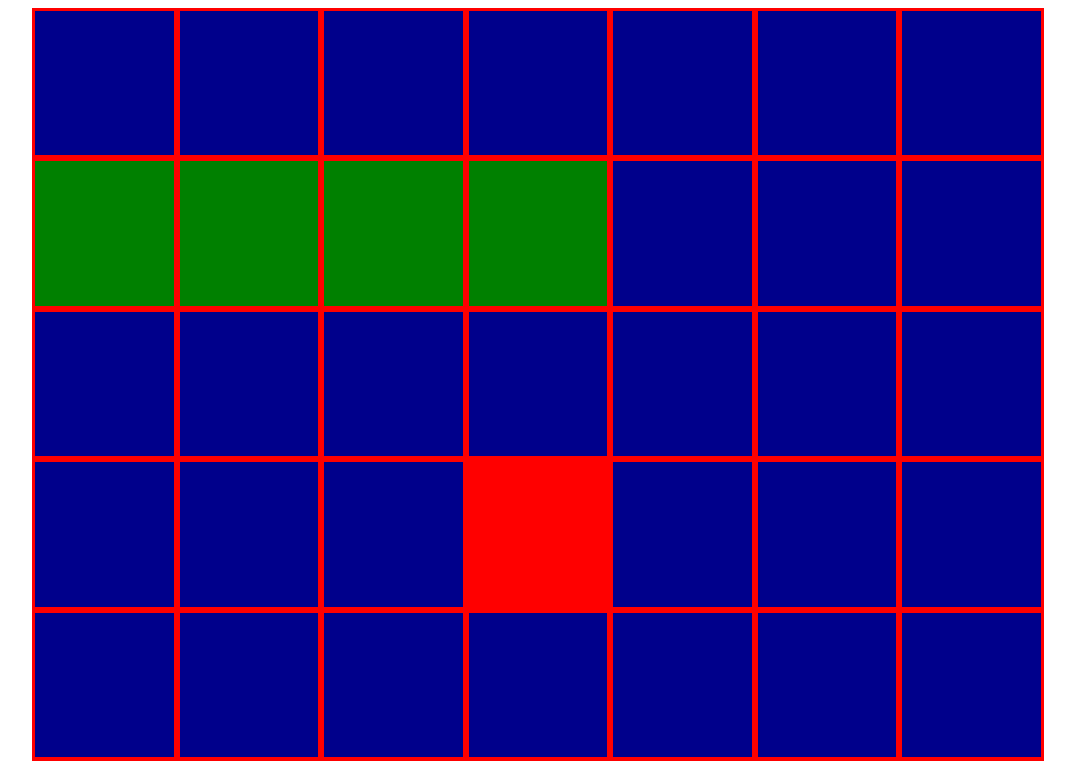
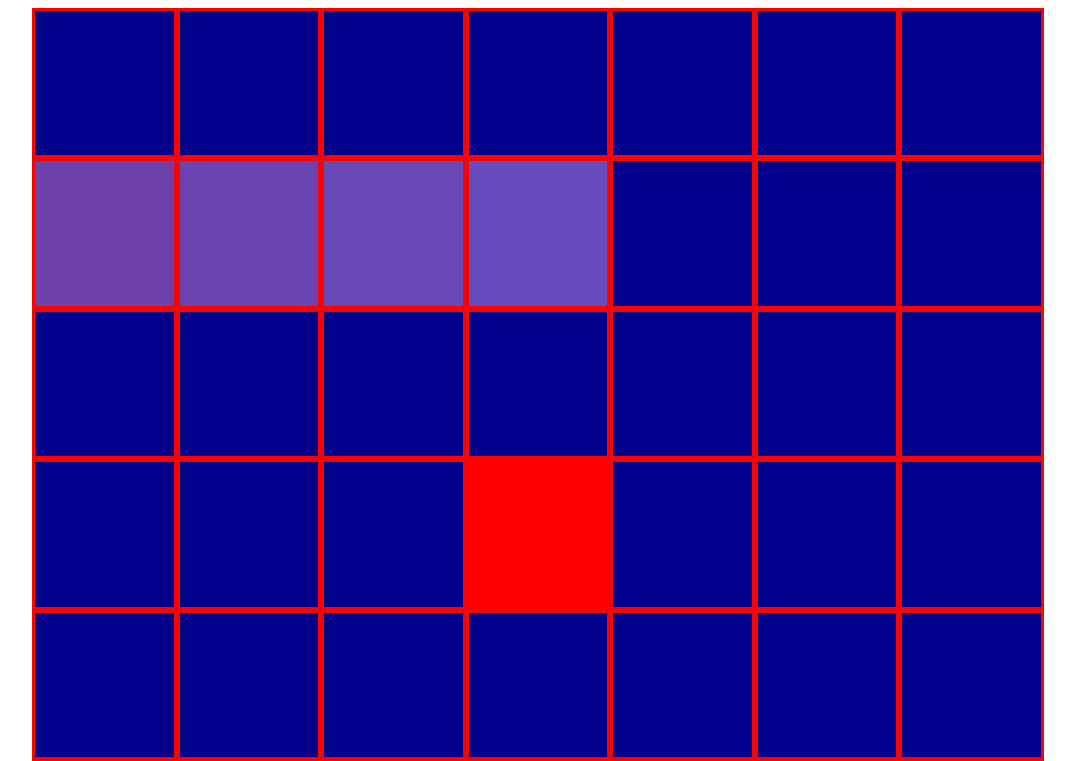
Before and after one commit to randy-r/redux-snake, a React app: page / in a window 1280 px wide. Shown: the top 761 px of the page, without its empty margins (102-1177 px from the left). Built offline with nearby package versions, Linux system fonts and the light colour scheme; the HTML template or start-up script is replaced by a standard one.

Commit message:
Color scale on snake.

```diff
--- a/package.json
+++ b/package.json
@@ -51,6 +51,7 @@
     "webpack-merge": "^4.1.0"
   },
   "dependencies": {
+    "d3-scale": "^1.0.6",
     "react": "^16.0.0",
     "react-dom": "^16.0.0",
     "react-redux": "^5.0.6",
--- a/src/components/Tile.jsx
+++ b/src/components/Tile.jsx
@@ -1,5 +1,6 @@
 import React from 'react';
 import { connect } from 'react-redux';
+import { interpolateCool } from 'd3-scale';
 
 import { SNAKE, BAIT, NORMAL } from '../tile-types';
 
@@ -29,15 +30,23 @@ tileMap.set(NORMAL, <div style={styles.normalTile} />);
 tileMap.set(SNAKE, <div style={styles.snakeTile} />);
 tileMap.set(BAIT, <div style={styles.baitTile} />);
 
-const Tile = ({ tileType }) => {
-  return tileMap.get(tileType);
+const Tile = ({ color }) => {
+  return <div style={Object.assign({}, commonStyle, { background: color })} />;
 };
 
 const ConnectedTile = connect(
   (state, ownProps) => {
-    return {
-      tileType: state.snake.tiles[ownProps.x][ownProps.y],
-    };
+    const { tileIndicesInBody, tiles } = state.snake;
+    const { x, y } = ownProps;
+    let color = 'darkblue'; // color for NORMAL
+    const tileType = tiles[x][y];
+    if (tileType === SNAKE) {
+      const index = tileIndicesInBody[x][y];
+      color = interpolateCool(index / (gridSize * gridSize));
+    } else if (tileType === BAIT) {
+      color = 'red';
+    }
+    return { color };
   },
 )(Tile);
 
--- a/src/redux-stuff/reducers.js
+++ b/src/redux-stuff/reducers.js
@@ -27,6 +27,17 @@ const getRandomBaitTile = (tiles) => {
   return available[getRandomInt(0, available.length)];
 };
 
+const getTileIndicesInBody = (body) => {
+  const tileIndicesInBody = {};
+  for (let i = 0; i < body.length; i += 1) {
+    const bodyTile = body[i];
+    const innerObj = tileIndicesInBody[bodyTile.x] || {};
+    innerObj[bodyTile.y] = i;
+    tileIndicesInBody[bodyTile.x] = innerObj;
+  }
+  return tileIndicesInBody;
+};
+
 const initState = () => {
   const iteration = 0;
   const tiles = [...new Array(GRID_SIZE).keys()]
@@ -34,18 +45,21 @@ const initState = () => {
       .map(() => NORMAL));
 
   const y = 1;
-  const body = [{ x: 0, y }, { x: 1, y }, { x: 2, y }, { x: 3, y }];
+  const body = [{ x: 0, y }, { x: 1, y }, { x: 2, y }, { x: 3, y }]; // from tail to head
 
   for (let i = 0; i < body.length; i += 1) {
     const bodyTile = body[i];
     tiles[bodyTile.x][bodyTile.y] = SNAKE;
   }
 
+  const tileIndicesInBody = getTileIndicesInBody(body);
+
   const bait = { x: 3, y: 3 };
   tiles[bait.x][bait.y] = BAIT;
 
   const gameOver = false;
-  return { iteration, tiles, body, bait, gameOver };
+
+  return { iteration, tiles, body, bait, gameOver, tileIndicesInBody };
 };
 
 export const root = (state = initState(), action) => {
@@ -117,5 +131,7 @@ export const root = (state = initState(), action) => {
 
   const iteration = state.iteration + 1;
 
-  return Object.assign({}, state, { iteration, tiles, body, bait });
+  const tileIndicesInBody = getTileIndicesInBody(body);
+
+  return Object.assign({}, state, { iteration, tiles, body, bait, tileIndicesInBody });
 };
```
